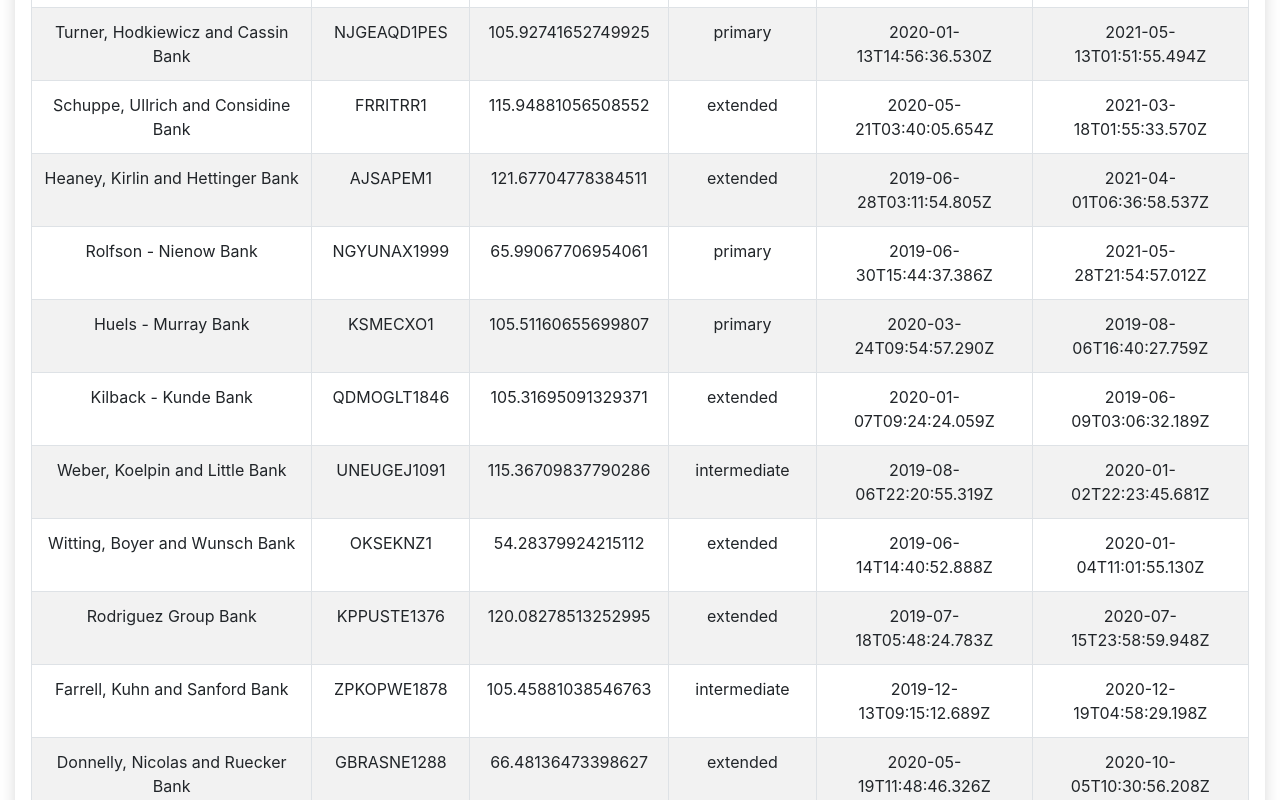
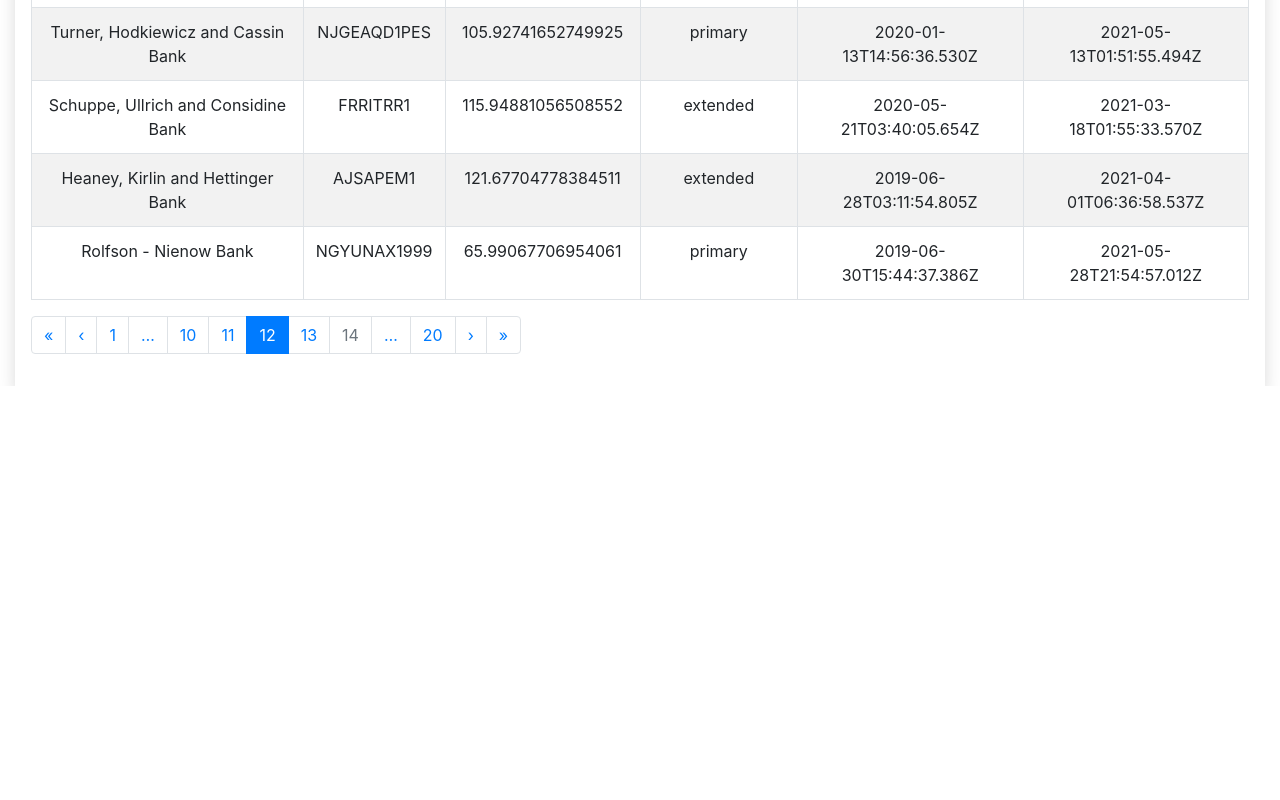
Before and after one commit to aminul007bd/react-bank-report-2020, a React (Create React App) app: page / in a window 1280 px wide. Shown: the part 649-1449 px from the top of the page. After the commit the page ends 1035 px from the top, so only its background shows below. Built offline with nearby package versions, Linux system fonts and the light colour scheme; data requests are answered from the project's data file.

Commit message:
add pagination

```diff
--- a/src/components/AppDataTable.js
+++ b/src/components/AppDataTable.js
@@ -1,7 +1,7 @@
 import React, { useState, useEffect, useMemo } from 'react'
 import axios from 'axios'
 import { useTable, usePagination } from 'react-table'
-import { Table } from 'react-bootstrap'
+import { Table, Pagination } from 'react-bootstrap'
 
 export default function AppDataTable() {
   const [report, setReport] = useState([])
@@ -54,7 +54,16 @@ export default function AppDataTable() {
     getTableBodyProps,
     headerGroups,
     prepareRow,
-    rows,
+    page,
+    canPreviousPage,
+    canNextPage,
+    pageOptions,
+    pageCount,
+    gotoPage,
+    nextPage,
+    previousPage,
+    setPageSize,
+    selectedFlatRows
   } = useTable(
     {
       columns,
@@ -76,7 +85,7 @@ export default function AppDataTable() {
           ))}
         </thead>
         <tbody {...getTableBodyProps()}>
-          {rows.map((row, i) => {
+          {page.map((row, i) => {
             prepareRow(row)
             return (
               <tr {...row.getRowProps()}>
@@ -88,6 +97,24 @@ export default function AppDataTable() {
           })}
         </tbody>
       </Table>
+
+      <Pagination>
+        <Pagination.First />
+        <Pagination.Prev onClick={() => previousPage()}/>
+        <Pagination.Item>{1}</Pagination.Item>
+        <Pagination.Ellipsis />
+
+        <Pagination.Item>{10}</Pagination.Item>
+        <Pagination.Item>{11}</Pagination.Item>
+        <Pagination.Item active>{12}</Pagination.Item>
+        <Pagination.Item>{13}</Pagination.Item>
+        <Pagination.Item disabled>{14}</Pagination.Item>
+
+        <Pagination.Ellipsis />
+        <Pagination.Item>{20}</Pagination.Item>
+        <Pagination.Next onClick={() => nextPage()}/>
+        <Pagination.Last />
+        </Pagination>
     </div>
   )
 }
```
Also changed, not shown: package.json (+10 -0 lines).
